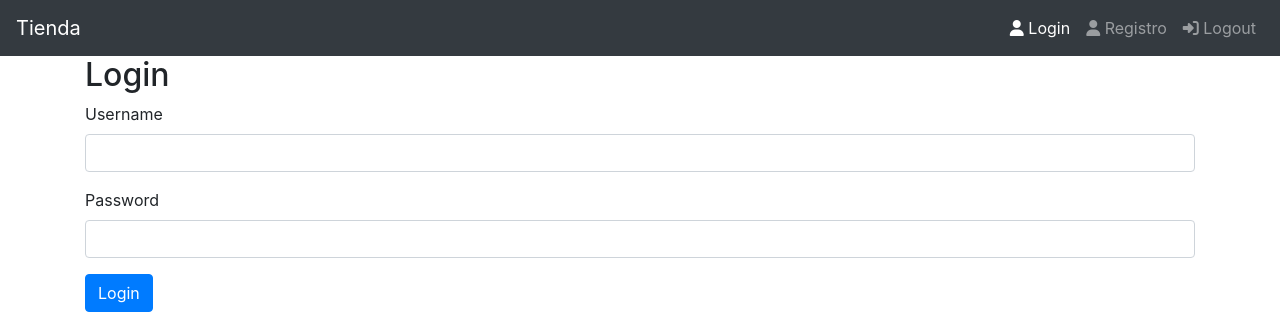
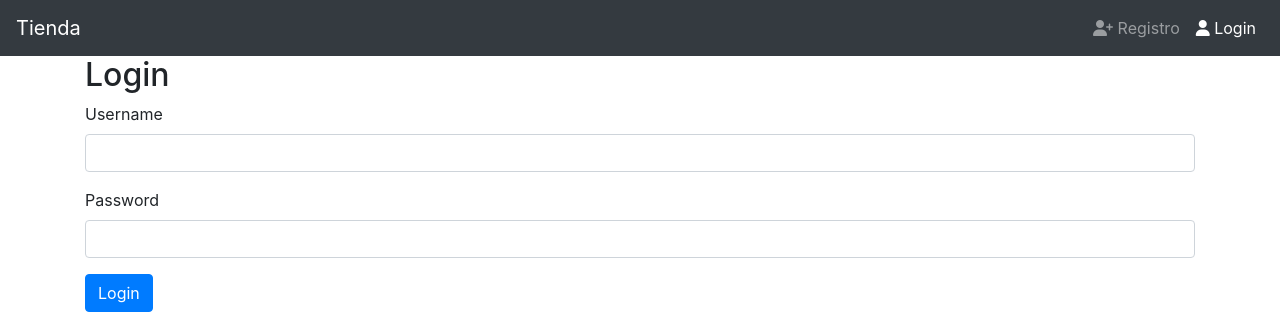
Before and after one commit to diego-alvirde/django, a Django app: page /usuarios/login in a window 1280 px wide. Shown: the top 316 px of the page. Run offline with Django 3.2, Linux system fonts and the light colour scheme; some libraries are stand-ins or nearby versions.

Commit message:
Usuarios Autenticados

```diff
--- a/templates/navbar.html
+++ b/templates/navbar.html
@@ -8,24 +8,27 @@
   </button>
   <div class="navbar-collapse collapse hide" id="navb">
     <ul class="nav navbar-nav ml-auto">
+      {% if user.is_authenticated %}
+      <li class="navbar-item">
+        <a href="{% url 'logout' %}" class="nav-link">
+          <span class="fas fa-sign-in-alt"></span>
+          Logout
+        </a>
+      </li>
+      {% else %}
+      <li class="navbar-item {% if request.path == register %}active{% endif %}">
+        <a href="{% url 'register' %}" class="nav-link">
+          <span class="fas fa-user-plus"></span>
+          Registro
+        </a>
+      </li>
       <li class="navbar-item {% if request.path == login %}active{% endif %}">
         <a href="{% url 'login' %}" class="nav-link">
           <span class="fas fa-user"></span>
           Login
         </a>
       </li>
-      <li class="navbar-item {% if request.path == register %}active{% endif %}">
-        <a href="{% url 'register' %}" class="nav-link">
-          <span class="fas fa-user"></span>
-          Registro
-        </a>
-      </li>
-      <li class="navbar-item">
-        <a href="{% url 'logout' %}" class="nav-link">
-          <span class="fas fa-sign-in-alt"></span>
-          Logout
-        </a>
-      </li>
+      {% endif %}
     </ul>
   </div>
 </nav>
--- a/tienda/views.py
+++ b/tienda/views.py
@@ -20,7 +20,8 @@ def index(request):
     })
 
 def login_view(request):
-    print(request.method)
+    if(request.user.is_authenticated):
+        return redirect('index')
     if request.method == 'POST':
         username = request.POST.get('username')
         password = request.POST.get('password')
@@ -44,6 +45,8 @@ def logout_view(request):
     return redirect('login')
 
 def register(request):
+    if(request.user.is_authenticated):
+        return redirect('index')
     form = RegisterForm(request.POST or None)
     if request.method == 'POST' and form.is_valid():
 
```
